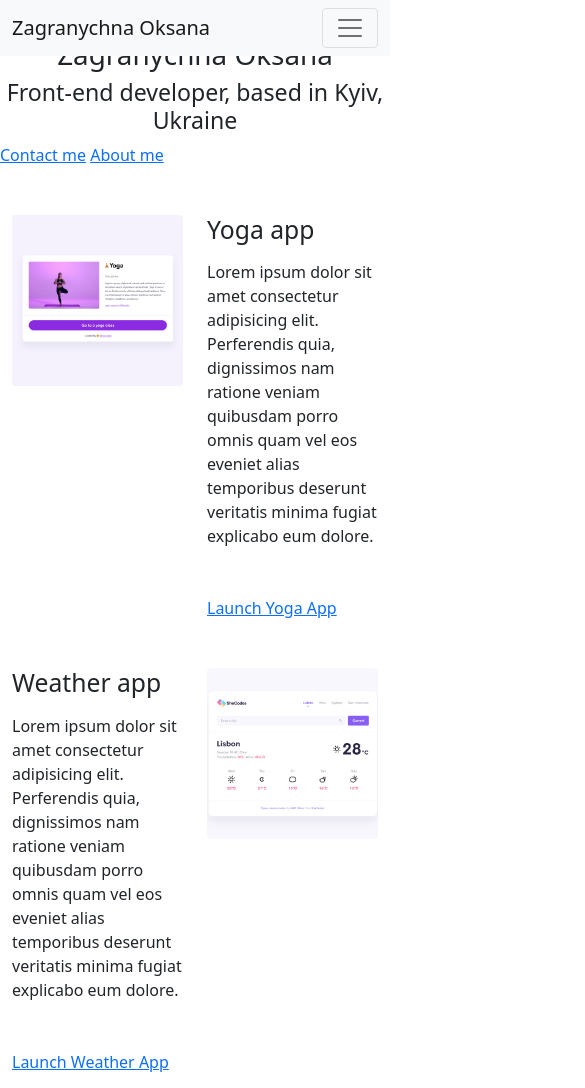
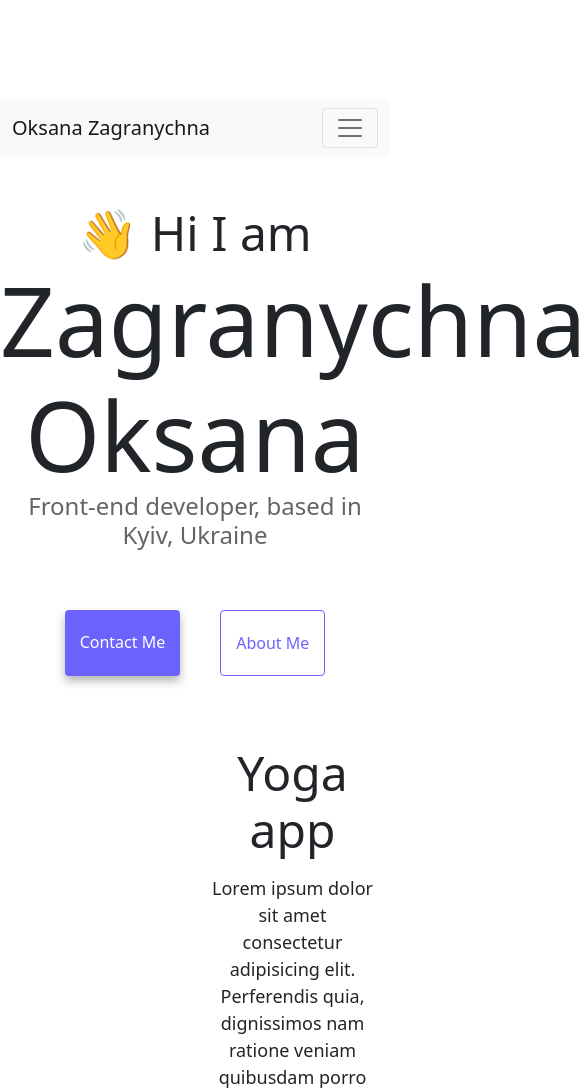
Before and after one commit to Zagranychna/frontend-developer, a plain HTML site: page index.html in a window 390 px wide. Shown: the top 1088 px of the page, 585 px wide, since content can reach past the window. Drawn offline with nearby package versions, Linux system fonts and the light colour scheme.

Commit message:
reaching css:), starting work with responsive

```diff
--- a/index.html
+++ b/index.html
@@ -10,22 +10,21 @@
     <meta name="viewport" content="width=device-width, initial-scale=1.0" />
     <title>Front-end developer Zagranychna Oksana</title>
     <link
-      href="https://cdn.jsdelivr.net/npm/bootstrap@5.0.0-beta2/dist/css/bootstrap.min.css"
+      href="https://cdn.jsdelivr.net/npm/bootstrap@5.1.3/dist/css/bootstrap.min.css"
       rel="stylesheet"
-      integrity="sha384-BmbxuPwQa2lc/FVzBcNJ7UAyJxM6wuqIj61tLrc4wSX0szH/Ev+nYRRuWlolflfl"
+      integrity="sha384-1BmE4kWBq78iYhFldvKuhfTAU6auU8tT94WrHftjDbrCEXSU1oBoqyl2QvZ6jIW3"
       crossorigin="anonymous"
     />
     <script
-      src="https://cdn.jsdelivr.net/npm/bootstrap@5.0.0-beta2/dist/js/bootstrap.bundle.min.js"
-      integrity="sha384-b5kHyXgcpbZJO/tY9Ul7kGkf1S0CWuKcCD38l8YkeH8z8QjE0GmW1gYU5S9FOnJ0"
+      src="https://cdn.jsdelivr.net/npm/bootstrap@5.1.3/dist/js/bootstrap.bundle.min.js"
+      integrity="sha384-ka7Sk0Gln4gmtz2MlQnikT1wXgYsOg+OMhuP+IlRH9sENBO0LRn5q+8nbTov4+1p"
       crossorigin="anonymous"
     ></script>
-    <link rel="stylesheet" href="style.css" />
+    <link rel="stylesheet" href="styles.css" />
   </head>
-  <body>
-    <nav class="navbar navbar-expand-lg navbar-light bg-light fixed-top">
-      <div class="container">
-        <a class="navbar-brand" href="index.html">Zagranychna Oksana</a>
+  <nav class="navbar navbar-expand-lg navbar-light bg-light sticky-top">
+    <div class="container-fluid">
+      <a class="navbar-brand" href="#">Oksana Zagranychna</a>
       <button
         class="navbar-toggler"
         type="button"
@@ -54,14 +53,15 @@
       </div>
     </div>
   </nav>
-    <h2 class="text-center">👋 Hi I am</h2>
+  <body>
+    <h2 class="text-center mt-5">👋 Hi I am</h2>
     <h1 class="text-center">Zagranychna Oksana</h1>
     <h3 class="text-center">Front-end developer, based in Kyiv, Ukraine</h3>
     <div class="navigation-links mb-5">
       <a
         href="about.html#contact"
         class="primary-link"
-        title="Contact information"
+        title="Contact Oksana Zagranychna"
         >Contact me</a
       >
       <a
@@ -77,7 +77,8 @@
           <img
             src="images/yoga.png"
             class="img-fluid rounded"
-            alt="A girl in yoga position"
+            alt="yoga progect"
+            id="yoga-img"
           />
         </div>
         <div class="col-6">
@@ -114,7 +115,8 @@
           <img
             src="images/weather.png"
             class="img-fluid rounded"
-            alt="beautiful weather app"
+            alt="weather project"
+            id="weather-img"
           />
         </div>
       </div>
@@ -123,7 +125,8 @@
           <img
             src="images/yogurt.png"
             class="img-fluid rounded"
-            alt="greek yogurt with berry"
+            alt="yogurt project"
+            id="yogurt-img"
           />
         </div>
         <div class="col-6">
--- a/syles.css
+++ b/styles.css
@@ -1,3 +1,28 @@
+@media (max-width: 480px) {
+  h1 {
+    font-size: 40px;
+    margin: 10px 0;
+  }
+  h2 {
+    text-align: center;
+    font-size: 25px;
+  }
+  h3 {
+    text-align: center;
+    font-size: 18px;
+  }
+
+  p {
+    font-size: 14px;
+    text-align: center;
+  }
+
+  #yoga-img,
+  #weather-img,
+  #yogurt-img {
+    display: none;
+  }
+}
 :root {
   --primary-color: #6c63ff;
   --secondary-color: #f5f2fe;
@@ -5,16 +30,13 @@
 }
 
 body {
-  margin: 60px auto;
-  display: block;
-  padding: 50px;
+  margin-top: 100px;
 }
 
 h1,
 h2,
 h3 {
-  font-weight: 500;
-  line-height: 1.2;
+  margin: 0;
 }
 
 h1 {
@@ -23,7 +45,6 @@ h1 {
 
 h2 {
   font-size: 48px;
-  margin-top: 200px;
 }
 
 h3 {
@@ -44,19 +65,23 @@ p {
 
 .navigation-links a {
   margin: 20px;
+}
+
+.primary-link {
   border-radius: 4px;
   padding: 20px 15px;
   text-decoration: none;
   text-transform: capitalize;
-}
-
-.contact-link {
   background: var(--primary-color);
   box-shadow: var(--box-shadow);
   color: white;
 }
 
-.about-link {
+.secondary-link {
+  border-radius: 4px;
+  padding: 20px 15px;
+  text-decoration: none;
+  text-transform: capitalize;
   color: var(--primary-color);
   border: 1px solid var(--primary-color);
 }
@@ -86,12 +111,3 @@ p {
 .email-link:hover {
   text-decoration: underline;
 }
-.primary-link {
-  border-radius: 4px;
-  padding: 20px 15px;
-  text-decoration: none;
-  text-transform: capitalize;
-  background: var(--primary-color);
-  box-shadow: var(--box-shadow);
-  color: white;
-}
```
Also changed, not shown: about.html (+4 -4 lines). Lines whose indentation alone changed are shown as unchanged.
